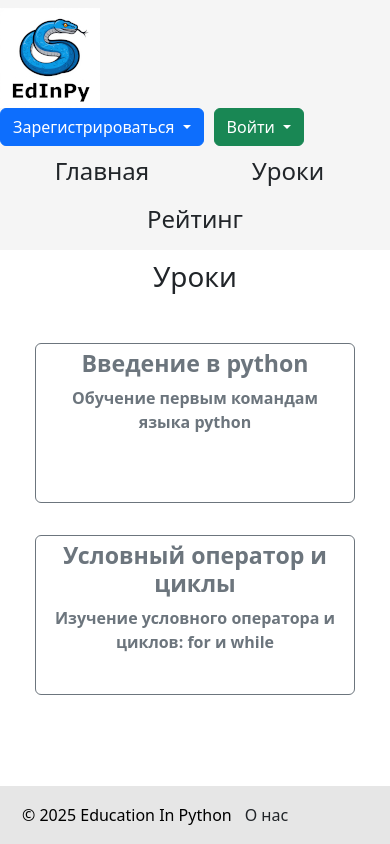
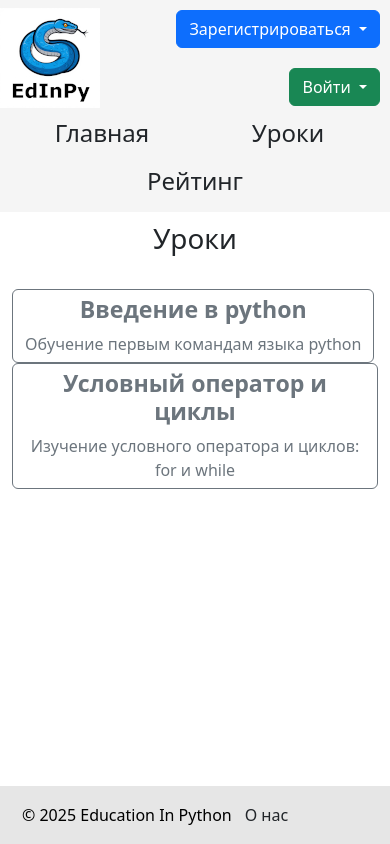
Before and after one commit to Lvumbets/EdInPy, a Flask app: page /lessons in a window 390 px wide. Run offline with Flask 3, Linux system fonts and the light colour scheme.

Commit message:
3 frontend_develop commit
edited:
html
css

```diff
--- a/static/css/base.css
+++ b/static/css/base.css
@@ -35,6 +35,7 @@ div.notifications img {
 
 .account {
   display: flex;
+  justify-content: end;
 }
 
 .profile_no_user {
@@ -73,7 +74,48 @@ div.notifications img {
 @media screen and (max-width: 892px) {
   .account {
     order: 0;
+    margin-right: 10px;
   }
+
+  .nav_buttons {
+    order: 1;
+  }
+
+  .profile_no_user {
+    display: flex;
+    justify-content: end;
+    flex-wrap: wrap;
+    width: 40%;
+  }
+
+  .button_register {
+    margin-right: 0px;
+    margin-bottom: 10px;
+  }
+
+  .button_login {
+    margin-left: 0px;
+    margin-top: 10px;
+  }
+}
+
+@media screen and (max-width: 400px) {
+  .logo {
+    width: 50px;
+  }
+
+  nav.navbar {
+    flex-wrap: wrap;
+  }
+
+  .account {
+    order: 0;
+  }
+
+  .notifications {
+    margin: 0 10px;
+  }
+
   .nav_buttons {
     order: 1;
   }
--- a/static/css/style.css
+++ b/static/css/style.css
@@ -7,6 +7,15 @@ h1 {
   margin: 10px auto;
 }
 
-table, th, td {
+table {
+  width: 300px;
+  border-collapse: collapse;
+}
+td,
+th {
+  padding: 3px;
   border: 1px solid black;
 }
+th {
+  background: #b0e0e6;
+}
--- a/templates/lessons.html
+++ b/templates/lessons.html
@@ -1,38 +1,6 @@
 {% extends "base.html" %} {% block content %}
-<style>
-  div.lessons {
-    display: flex;
-    justify-content: center;
-    flex-direction: row;
-    flex-wrap: wrap;
-  }
-
-  div.lesson {
-    width: 20em;
-    height: 12em;
-    margin: 0px 10px;
-    font-weight: bold;
-    display: flex;
-    align-items: center;
-    justify-content: center;
-  }
-
-  a.lesson {
-    width: 20em;
-    height: 10em;
-    font-weight: bold;
-  }
-
-  .lesson_buttons {
-    display: flex;
-    flex-direction: row;
-  }
-
-  .lesson_buttons a {
-    width: 10em;
-  }
-</style>
-<form>
+<link rel="stylesheet" href="../static/css/lessons.css" />
+<form action="">
   <h1>Уроки</h1>
   <br />
   <div class="lessons">
```
Also changed, not shown: templates/about_us.html (+7 -15 lines), templates/lesson_book.html (+11 -10 lines), templates/notifications.html (+30 -22 lines), templates/rating.html (+2 -10 lines), templates/task.html (+1 -15 lines), db/ed_in_py.sqlite.
